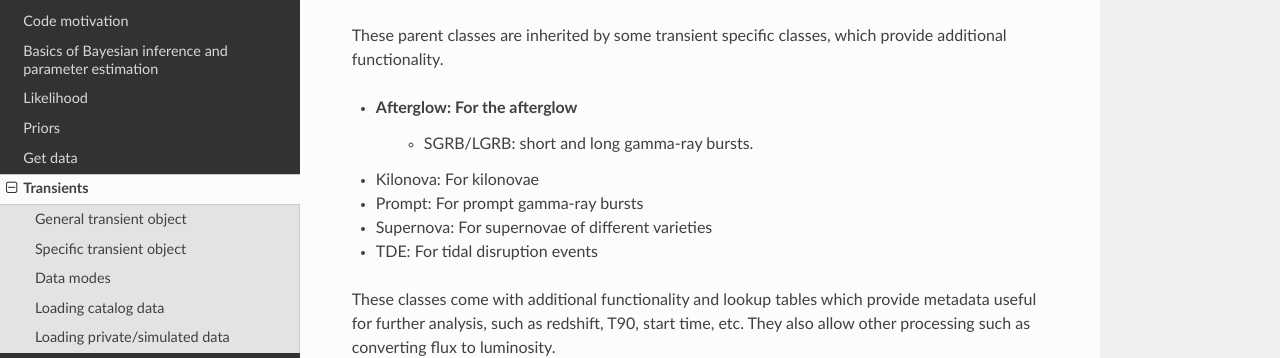
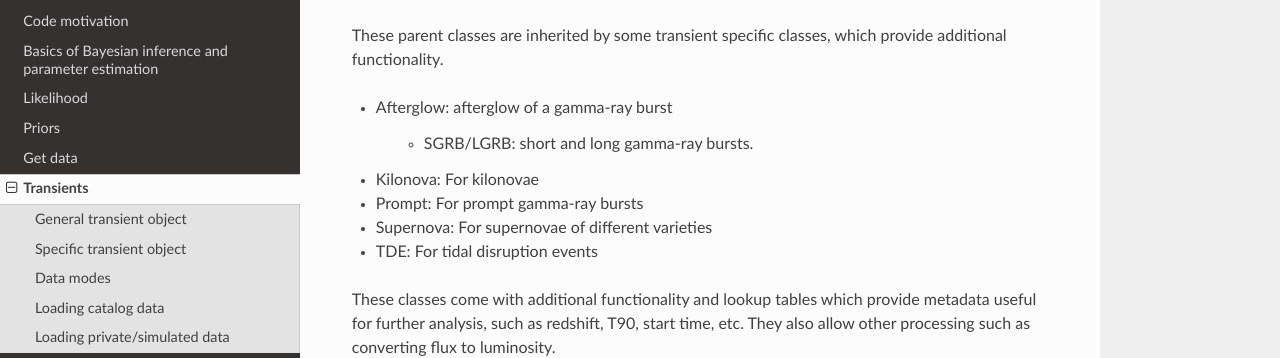
Before and after one commit to nikhil-sarin/redback, a Sphinx documentation site: the page built from docs/transients.txt, in a window 1280 px wide and 900 px high, scrolled down 305 px. Shown: the part 160-518 px from the top of the window. Built offline with Sphinx 7.4.7 and the Read the Docs theme 2.0.0, drawn with Linux system fonts in a browser that asks for light colours; pages that are not in the unit, such as notebooks, are missing from menus.

Commit message:
Restructured text is a shit format.

```diff
--- a/docs/transients.txt
+++ b/docs/transients.txt
@@ -18,7 +18,8 @@
 
 These parent classes are inherited by some transient specific classes, which provide additional functionality.
 
-- Afterglow: For the afterglow
+- Afterglow: afterglow of a gamma-ray burst
+
     - SGRB/LGRB:  short and long gamma-ray bursts.
 - Kilonova: For kilonovae
 - Prompt: For prompt gamma-ray bursts
```
